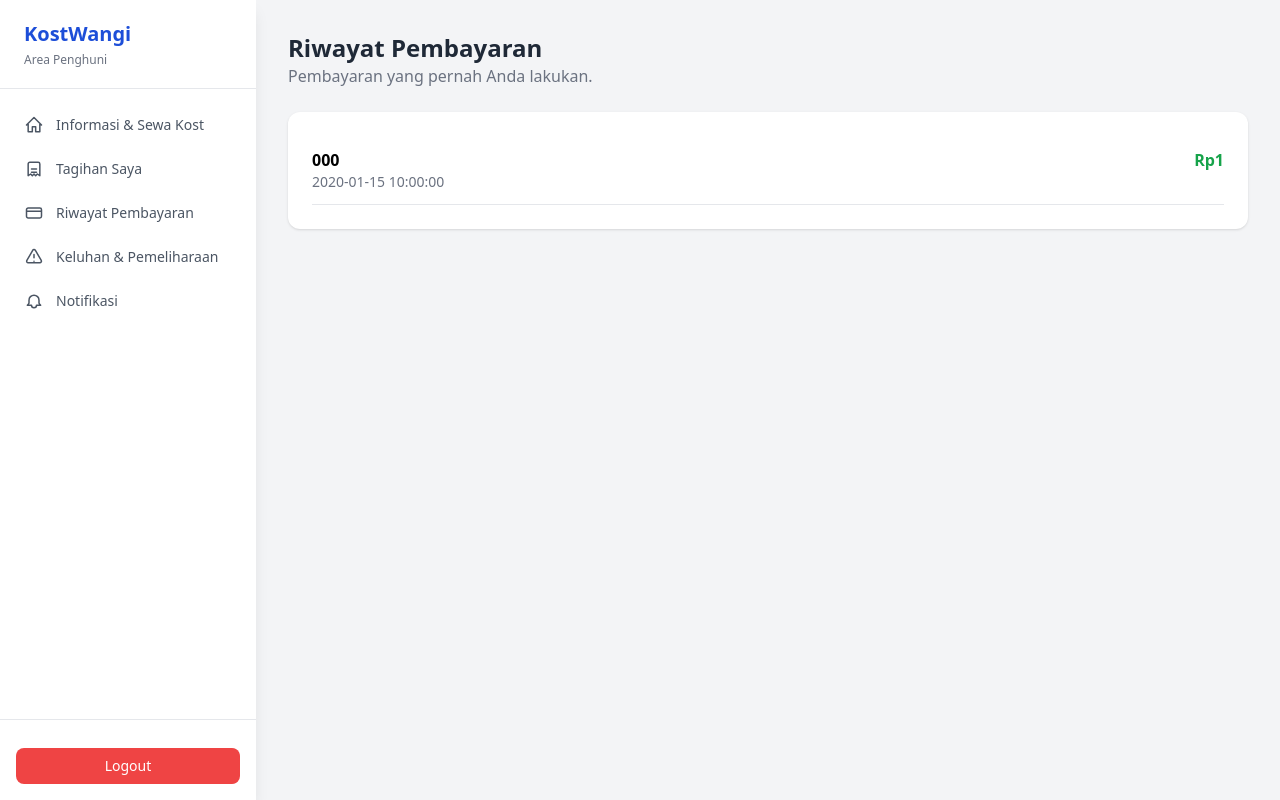
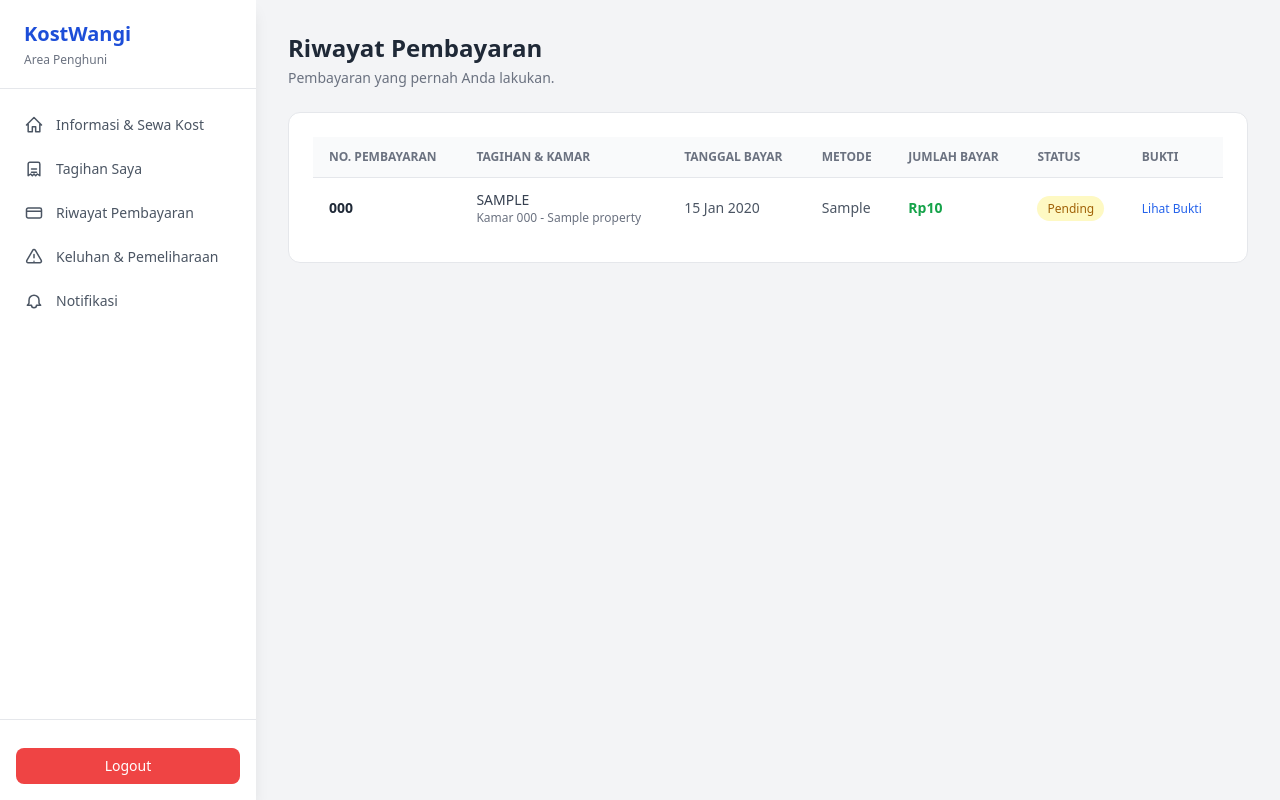
Before and after one commit to Rizaldy0123/PROJECT-KOST-MULTI-CLIENT, a Laravel app: template resources/views/penghuni/pembayaran.blade.php in a window 1280 px wide. Run offline with Laravel 12, Linux system fonts and the light colour scheme; the template is opened without the code that fills it: most values are stand-ins (such as "Sample title", 1, 10 or a date in 2020); some libraries are stand-ins or nearby versions.

Commit message:
fix(payment): sinkronisasi pembayaran admin dan riwayat pembayaran penghuni

```diff
--- a/resources/views/penghuni/dashboard.blade.php
+++ b/resources/views/penghuni/dashboard.blade.php
@@ -117,7 +117,7 @@
                             <span class="px-4 py-2 rounded-lg text-sm bg-gray-200 text-gray-500 cursor-not-allowed">Sewa</span>
                         @else
                             <a href="{{ route('penghuni.sewa.create', ['room' => $room->id]) }}"
-                               class="bg-blue-600 text-white px-4 py-2 rounded-lg text-sm hover:bg-blue-700">Sewa</a>
+                            class="bg-blue-600 text-white px-4 py-2 rounded-lg text-sm hover:bg-blue-700">Sewa</a>
                         @endif
                     </div>
                 </div>
--- a/resources/views/penghuni/pembayaran.blade.php
+++ b/resources/views/penghuni/pembayaran.blade.php
@@ -1,26 +1,88 @@
 @extends('layouts.penghuni')
-
-@section('title', 'Riwayat Pembayaran - KostWangi')
+@section('title', 'Riwayat Pembayaran')
 
 @section('content')
-<div class="mb-6">
-    <h2 class="text-2xl font-bold text-gray-800">Riwayat Pembayaran</h2>
-    <p class="text-gray-500">Pembayaran yang pernah Anda lakukan.</p>
-</div>
+    <div class="mb-6">
+        <h1 class="text-2xl font-bold text-gray-800">Riwayat Pembayaran</h1>
+        <p class="text-sm text-gray-500 mt-1">Pembayaran yang pernah Anda lakukan.</p>
+    </div>
 
-<section class="bg-white rounded-xl shadow p-6">
-    @forelse($payments as $payment)
-        <div class="border-b py-3 flex justify-between gap-4">
-            <div>
-                <p class="font-semibold">{{ $payment->nomor_pembayaran }}</p>
-                <p class="text-sm text-gray-500">{{ $payment->tanggal_bayar }}</p>
+    <div class="bg-white rounded-xl border border-gray-200 p-6">
+        @if($payments->count())
+            <div class="overflow-x-auto">
+                <table class="w-full text-left border-collapse">
+                    <thead>
+                        <tr class="border-b bg-gray-50 text-xs uppercase text-gray-500">
+                            <th class="py-3 px-4">No. Pembayaran</th>
+                            <th class="py-3 px-4">Tagihan & Kamar</th>
+                            <th class="py-3 px-4">Tanggal Bayar</th>
+                            <th class="py-3 px-4">Metode</th>
+                            <th class="py-3 px-4">Jumlah Bayar</th>
+                            <th class="py-3 px-4">Status</th>
+                            <th class="py-3 px-4">Bukti</th>
+                        </tr>
+                    </thead>
+                    <tbody class="divide-y text-sm">
+                        @foreach($payments as $payment)
+                            @php
+                                $nominal = $payment->jumlah ?? $payment->jumlah_bayar ?? 0;
+                                $bukti = $payment->bukti_pembayaran ?? $payment->bukti_transfer;
+                            @endphp
+                            <tr class="hover:bg-gray-50">
+                                <td class="py-3 px-4 font-semibold text-gray-800">
+                                    {{ $payment->nomor_pembayaran ?? 'PAY-' . str_pad($payment->id, 4, '0', STR_PAD_LEFT) }}
+                                </td>
+                                <td class="py-3 px-4 text-gray-700">
+                                    <span class="font-medium">{{ strtoupper($payment->invoice->jenis_tagihan ?? 'Sewa') }}</span>
+                                    @if($payment->invoice?->contract?->room)
+                                        <span class="text-xs text-gray-500 block">
+                                            Kamar {{ $payment->invoice->contract->room->nomor_kamar }}
+                                            {{ $payment->invoice->contract->room->property?->nama_properti ? '- ' . $payment->invoice->contract->room->property->nama_properti : '' }}
+                                        </span>
+                                    @endif
+                                </td>
+                                <td class="py-3 px-4 text-gray-600">
+                                    {{ \Carbon\Carbon::parse($payment->tanggal_bayar)->format('d M Y') }}
+                                </td>
+                                <td class="py-3 px-4 text-gray-600">
+                                    {{ $payment->metode_pembayaran }}
+                                </td>
+                                <td class="py-3 px-4 font-semibold text-green-600">
+                                    Rp{{ number_format($nominal, 0, ',', '.') }}
+                                </td>
+                                <td class="py-3 px-4">
+                                    @if($payment->status === 'diverifikasi')
+                                        <span class="px-2.5 py-1 text-xs font-medium rounded-full bg-green-100 text-green-700">
+                                            Diverifikasi
+                                        </span>
+                                    @elseif($payment->status === 'ditolak')
+                                        <span class="px-2.5 py-1 text-xs font-medium rounded-full bg-red-100 text-red-700">
+                                            Ditolak
+                                        </span>
+                                    @else
+                                        <span class="px-2.5 py-1 text-xs font-medium rounded-full bg-yellow-100 text-yellow-700">
+                                            Pending
+                                        </span>
+                                    @endif
+                                </td>
+                                <td class="py-3 px-4">
+                                    @if($bukti)
+                                        <a href="{{ asset($bukti) }}"
+                                           target="_blank"
+                                           class="text-blue-600 hover:underline text-xs font-medium">
+                                            Lihat Bukti
+                                        </a>
+                                    @else
+                                        <span class="text-xs text-gray-400">-</span>
+                                    @endif
+                                </td>
+                            </tr>
+                        @endforeach
+                    </tbody>
+                </table>
             </div>
-            <p class="font-semibold text-green-600">
-                Rp{{ number_format($payment->jumlah_bayar, 0, ',', '.') }}
-            </p>
-        </div>
-    @empty
-        <p class="text-gray-500">Belum ada riwayat pembayaran.</p>
-    @endforelse
-</section>
+        @else
+            <p class="text-gray-500">Belum ada riwayat pembayaran.</p>
+        @endif
+    </div>
 @endsection
```
Also changed, not shown: app/Http/Controllers/PaymentController.php (+33 -21 lines), app/Http/Controllers/PenghuniDashboardController.php (+19 -13 lines), app/Models/Payment.php (+28 -11 lines), resources/views/penghuni/tagihan.blade.php (+36 -20 lines).
